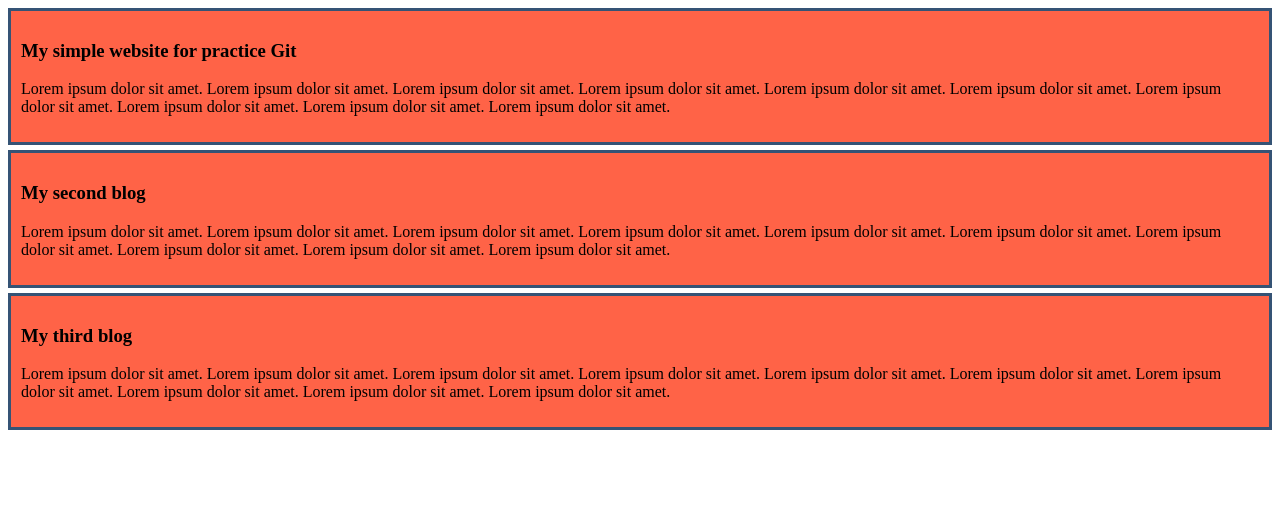
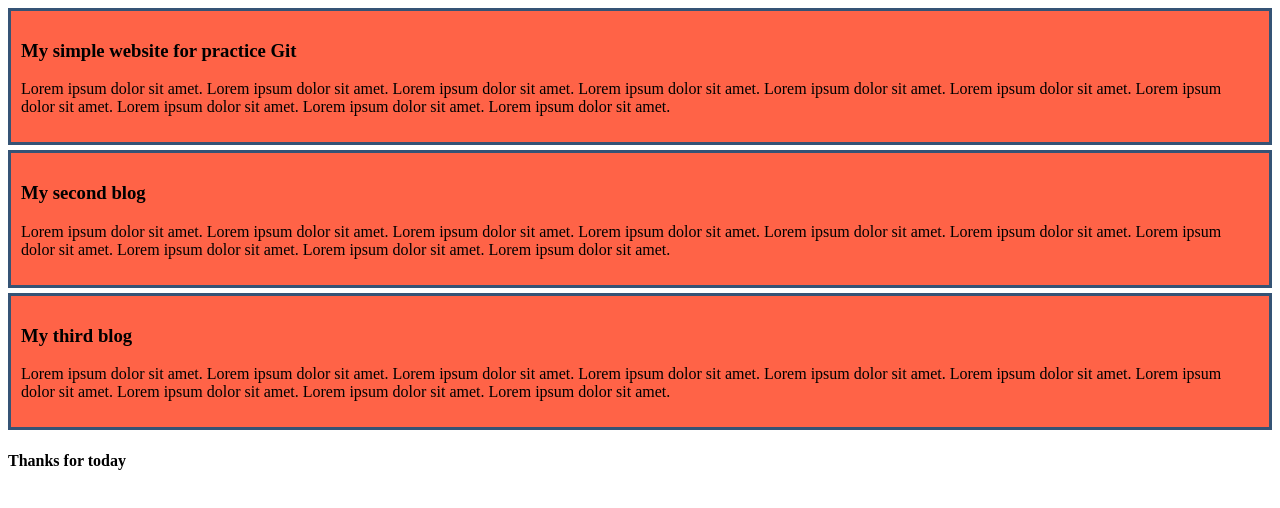
Before and after one commit to ariful-gitbit/my-simple-website, a plain HTML site: page index.html in a window 1280 px wide. Drawn offline with Linux system fonts and the light colour scheme.

Commit message:
Added thanks

```diff
--- a/index.html
+++ b/index.html
@@ -23,5 +23,7 @@
     <p>Lorem ipsum dolor sit amet. Lorem ipsum dolor sit amet. Lorem ipsum dolor sit amet. Lorem ipsum dolor sit amet. Lorem ipsum dolor sit amet. Lorem ipsum dolor sit amet. Lorem ipsum dolor sit amet. Lorem ipsum dolor sit amet. Lorem ipsum dolor sit amet. Lorem ipsum dolor sit amet. </p>
   </div>
 
+  <h4>Thanks for today</h4>
+
 </body>
 </html>
```
